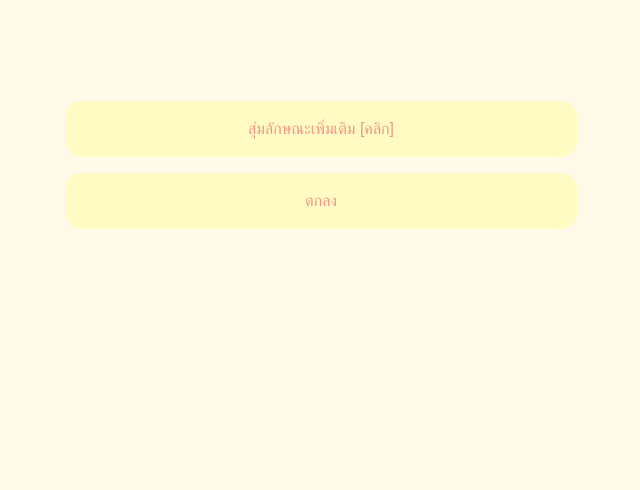
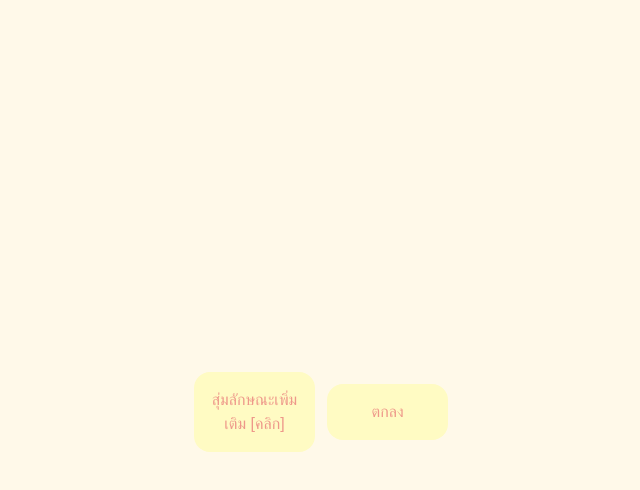
Before and after one commit to yoonmeart/PersonalLIFE-API-WEBAPP, a website: page src/random_app/pages/continue/continue.html in a window 1280 px wide. Shown: the part 188-678 px from the top of the page, without its empty margins (319-959 px from the left). Drawn offline with nearby package versions, Linux system fonts and the light colour scheme; files that its build step writes are made by us from their sources; a web font is replaced by a local one.

Commit message:
result area size fixed

```diff
--- a/src/random_app/pages/continue/continue.html
+++ b/src/random_app/pages/continue/continue.html
@@ -10,7 +10,7 @@
 </head>
 <body class="bg-[#FFF9E9] relative">
 
-    <div class="w-full h-[80%] flex flex-col items-center gap-4">
+    <div class="w-full h-[80vh] flex flex-col items-center gap-4">
 
         <!-- this zone can change page followed by button above -->
 
@@ -20,22 +20,24 @@
 
         <div
             id="result"
-            class="w-[80%] h-[89%]  overflow-y-auto break-words text-[20px] text-[#EE988A] text-center mt-0 mb-10 p-4"
+            class="w-[80%] h-[100vh]  overflow-y-auto break-words text-[20px] text-[#EE988A] text-center mt-0 mb-10 p-4"
         ></div>
 
-        <button
+        <div class=" flex items-center justify-center gap-3">
+            <button
             data-rand
-            class="w-[40%] bg-[#FFFBC3] text-center p-4 rounded-2xl text-[#EE988A] cursor-pointer hover:scale-115 transition"
+            class="w-[80%] bg-[#FFFBC3] text-center p-4 rounded-2xl text-[#EE988A] cursor-pointer hover:scale-115 transition"
         >
             สุ่มลักษณะเพิ่มเติม [คลิก]
         </button>
 
         <button
             id="sent_button"
-            class="w-[40%] bg-[#FFFBC3] text-center p-4 rounded-2xl text-[#EE988A] cursor-pointer hover:scale-115 transition"
+            class="w-[80%] bg-[#FFFBC3] text-center p-4 rounded-2xl text-[#EE988A] cursor-pointer hover:scale-115 transition"
         >
             ตกลง
         </button>
+        </div>
 
     </div>
 
```
Also changed, not shown: src/output.css.
